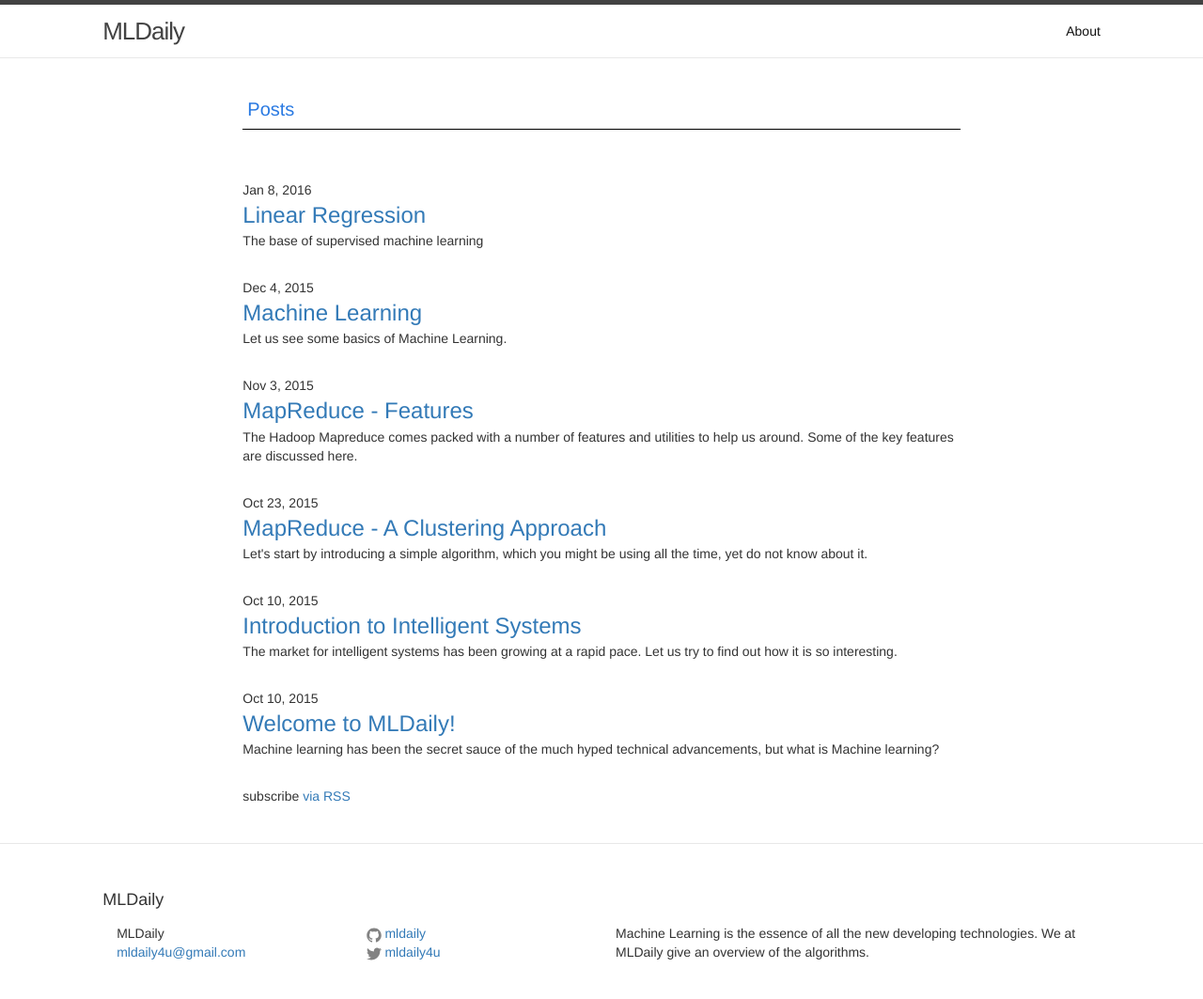
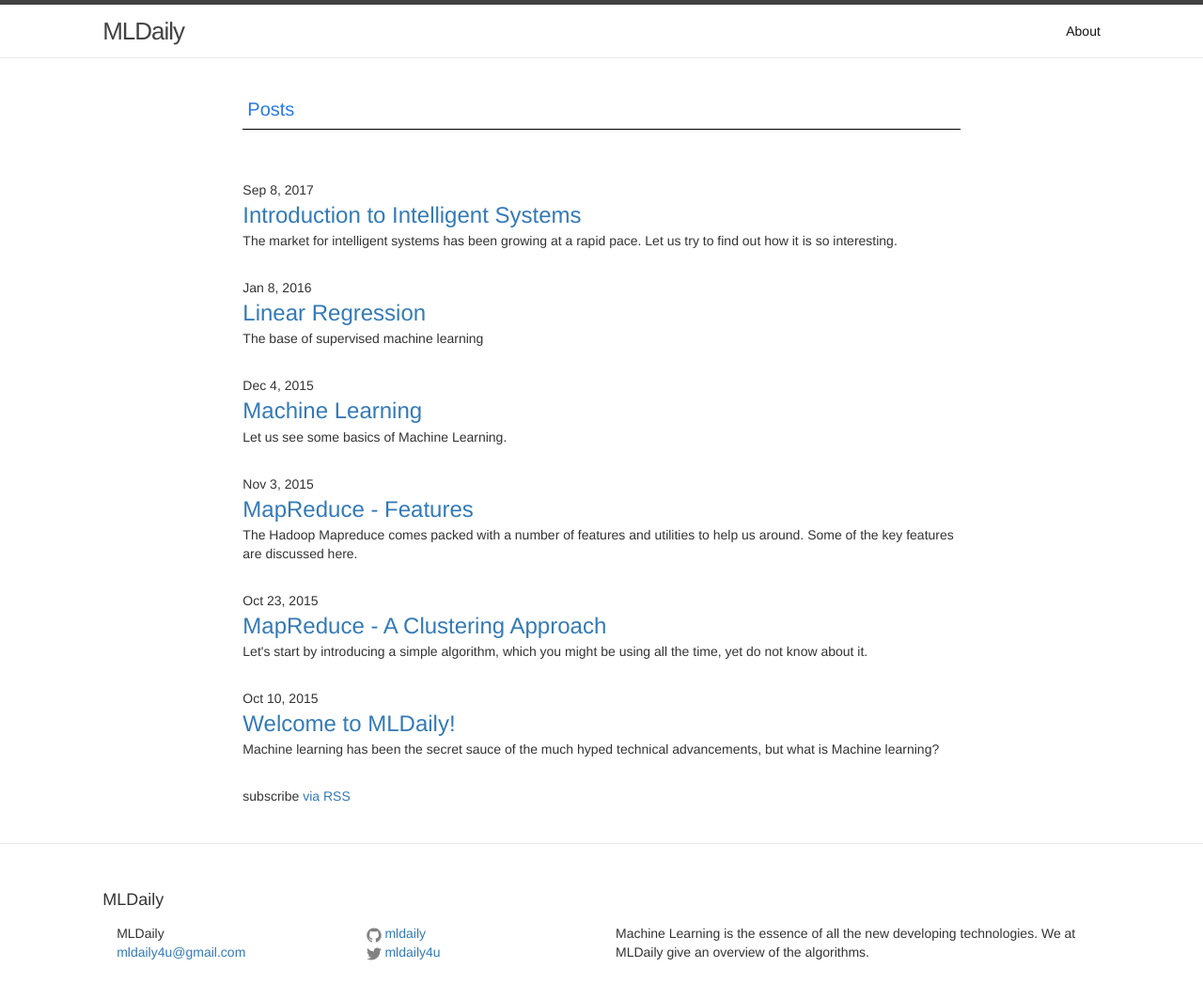
Before and after one commit to MLDaily/MLDaily.github.io, a Jekyll site: the page built from index.html, in a window 1280 px wide. Shown: the whole page at 94% size. Built offline with Jekyll 4.4.1, drawn with Linux system fonts in a browser that asks for light colours.

Commit message:
corrected date and time

```diff
--- a/_posts/2017-09-08-introduction-to-intelligent-systems.md
+++ b/_posts/2017-09-08-introduction-to-intelligent-systems.md
@@ -1,7 +1,7 @@
 ---
 layout: main
 title:  "Introduction to Intelligent Systems"
-date:   2015-10-10 12:41:36
+date:   2017-09-08 10:57:36
 categories: Machine Learning Introduction
 excerpt: The market for intelligent systems has been growing at a rapid pace. Let us try to find out how it is so interesting.
 ---
```
